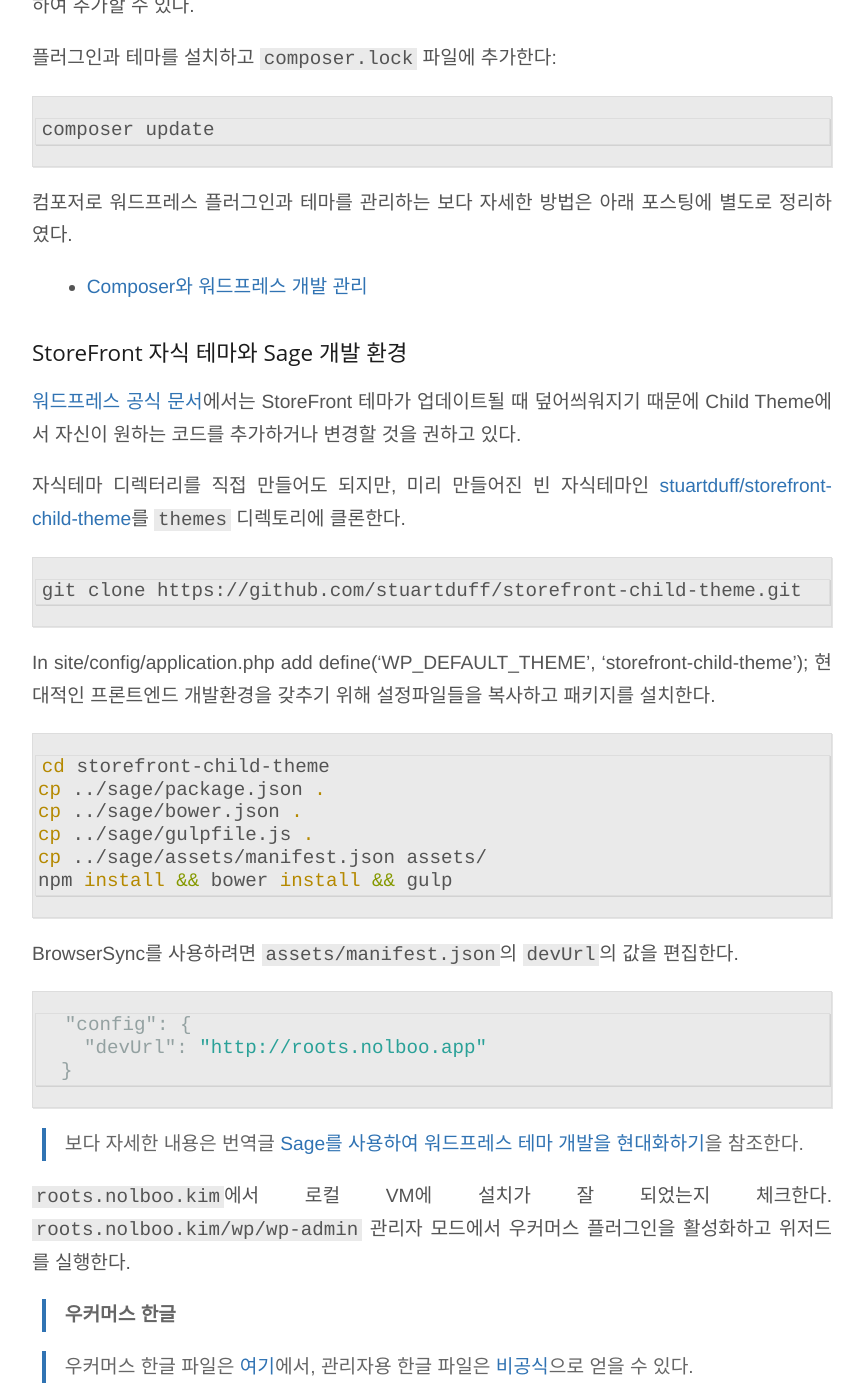
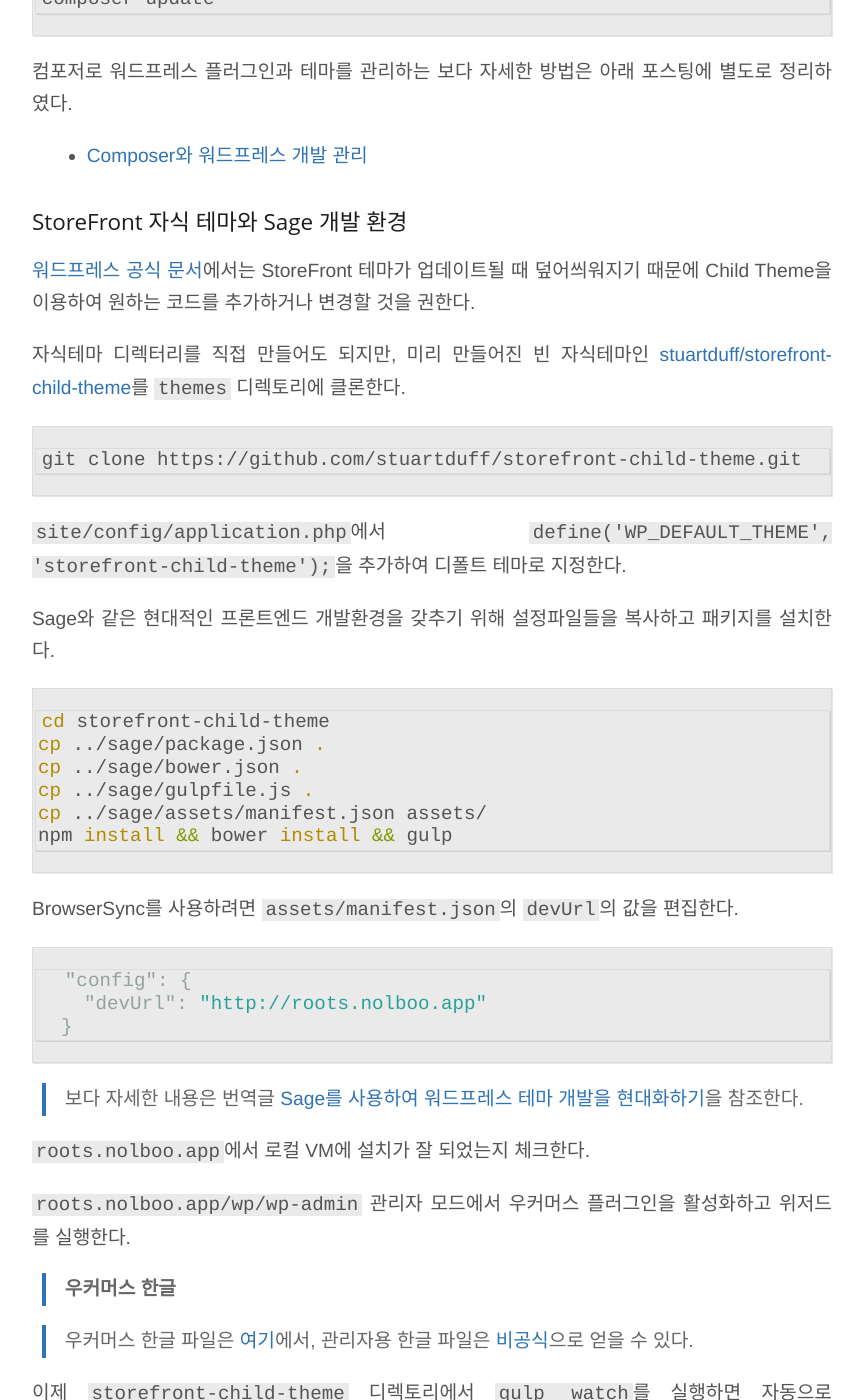
Before and after one commit to nolboo/nolboo.github.io, a Jekyll site: the page built from _posts/2016-06-26-wordpress-development-environment-roots-vm.md, in a window 1280 px wide and 1400 px high, scrolled down 3066 px. Shown: the whole window, without its empty margins (208-1072 px from the left). Built offline with Jekyll 4.4.1, drawn with Linux system fonts in a browser that asks for light colours; comment, search, counter and statistics services are not loaded; some of the changed text lies outside the part shown.

Commit message:
some change in wordpress devops post

````diff
--- a/_posts/2013-10-06-github-for-beginner.markdown
+++ b/_posts/2013-10-06-github-for-beginner.markdown
@@ -261,6 +261,7 @@
 
 * [GIT - 생활코딩](https://opentutorials.org/course/1492). 이보다 더 잘 설명한 한글 동영상 강좌를 본 적이 없다!
 * [어떻게 깃을 사용하는지 빠르게 알아봅시다](https://github.com/KennethanCeyer/tutorial-git)
+* [Git, 가장 쉽게 사용하기 - (1) 심플함이 답이다](http://blog.naver.com/PostView.nhn?blogId=tmondev&logNo=220759303637&redirect=Dlog), [Git, 가장 쉽게 사용하기 - (2) commit, branch 전략 잘 짜는 법](http://blog.naver.com/PostView.nhn?blogId=tmondev&logNo=220763012361&redirect=Dlog)
 * [Git을 이용한 협업 워크플로우 배우기](http://blog.appkr.kr/learn-n-think/comparing-workflows/)
 * [Pro Git][16]. 깃을 배우고 사용하는 법에 대한 오픈소스 북. 분량이 많지만, 기본을 배우기 위해서는 3장까지만 읽으면 된다.
 * [Try Git][17]. 코드스쿨과 깃허브가 팀을 짜서 이 속성 튜토리얼을 만들었다. 기본에 대해 좀 더 연습하길 원하면 도움이 될 것이다.
--- a/_posts/2013-10-15-free-blog-with-github-jekyll.markdown
+++ b/_posts/2013-10-15-free-blog-with-github-jekyll.markdown
@@ -251,3 +251,4 @@
 -	[놀부의 마크다운 사용법 - 무료 툴을 중심으로 한 워크플로우](http://nolboo.github.io/blog/2014/04/15/how-to-use-markdown/)
 -	[완전 초보를 위한 깃허브](http://nolboo.github.io/blog/2013/10/06/github-for-beginner/)
 -	[kakao 기술 블로그가 GitHub Pages로 간 까닭은](http://tech.kakao.com/2016/07/07/tech-blog-story/)
+-    [HubPress | A web application to build your Blog on GitHub](http://hubpress.io/): AsciiDoc을 기반으로 쉽게 깃허브 블로그를 관리할 수 있다.
--- a/_posts/2016-06-26-wordpress-development-environment-roots-vm.md
+++ b/_posts/2016-06-26-wordpress-development-environment-roots-vm.md
@@ -14,7 +14,7 @@
 
 일반적인 설정은 `group_vars/development/wordpress_sites.yml`에서 패스워드/보안 설정은 `group_vars/development/vault.yml`에서 할 수 있다.
 
-첫 key인 사이트 이름을 여러 변수의 기본 값으로 사용하기 때문에 도메인명을 사용을 권한다. 여기서는 `example.com` 대신 `roots.nolboo.kim`을 사용하겠다.
+첫 key인 사이트 이름을 여러 변수의 기본 값으로 사용하기 때문에 도메인명을 사용을 권한다. 여기서는 `example.com` 대신 `roots.nolboo.kim`을 사용한다.
 
 ```yaml
 # group_vars/development/wordpress_sites.yml
@@ -32,7 +32,7 @@
       enabled: false
 ```
 
-공식문서에서 관행적으로 dev`roots.nolboo.dev`가 `roots.nolboo.app`와 같이 app을 지정한 것은 VVV와 구별하기 위한 것이다. 간단히 `nolboo.app`과 같은 이름을 주어도, 사실 도메인 형식의 어떤 이름을 주어도 상관없다.
+공식문서에서 관행적으로 `roots.nolboo.dev`와 같은 url명을 주었지만, 여기서는 VVV와 구별하기 위해 `roots.nolboo.app`와 같이 app을 지정한다. 간단히 `nolboo.app`과 같은 이름을 주어도 되며, 사실 도메인 형식의 어떤 이름을 주어도 상관없다.
 
 `group_vars/development/vault.yml`는 다음과 같다.
 
@@ -49,17 +49,15 @@
 
 [공식 문서](https://roots.io/trellis/docs/wordpress-sites/)에 설정할 수 있는 다양한 옵션이 있다.
 
-[Local Development Setup | Trellis Documentation | Roots](https://roots.io/trellis/docs/local-development-setup/)
+설정파일을 편집하고난 다음에 `vagrant up` 명령으로 가상 머신을 만든다. 브라우저에서 `roots.nolboo.app`으로 접근한다. 관리자 모드는 `http://roots.nolboo.app/wp/wp-admin/`로 접근할 수 있다. 시간대/날자와 한글판 사이트로 변경한다.
 
-설정파일을 편집하고난 다음에 `vagrant up` 명령으로 가상 머신을 만든다. 브라우저에서 `roots.nolboo.kim`으로 접근을 한다. 관리자 모드는 `http://roots.nolboo.app/wp/wp-admin/`로 접근할 수 있다. 시간대/날자와 한글판 사이트로 변경한다.
-
->만약, `.app`의 호스트명을 변경하면 `vagrant hostmanager` 명령으로 `/etc/hosts` 파일에 반영하여야 한다. `vagrant up --provision` 명령으로 가상머신을 다시 provision해야 할 수도 있다. **항상 프로비전해야 한다.**
+>만약, `.app`의 호스트명을 변경하면 `vagrant hostmanager` 명령으로 `/etc/hosts` 파일에 반영하여야 한다. `vagrant up --provision` 명령으로 가상머신을 다시 provision해야 한다.
 
 `vagrant ssh` 명령으로 가상머신에 접속할 수 있다. 실제 사이트는 `/srv/www/roots.nolboo.kim`로 접근할 수 있다. 로컬 프로젝트 폴더명과는 상관없이 사이트 키로 서버 폴더를 만든 것을 알 수 있다.
 
 ## 플러그인과 테마 설치
 
-이제 자신의 플러그인과 테마를 설치한다. 여기서는 우커머스 플러그인과 스토어프론트 테마를 컴포저를 이용하여 설치한다. 좀 더 자세한 내용은
+이제 자신의 플러그인과 테마를 설치한다. 여기서는 우커머스 플러그인과 스토어프론트 테마를 컴포저로 설치한다.
 
 ### WooCommerce와 StoreFront 설치
 
@@ -69,7 +67,7 @@
 composer require wpackagist-plugin/woocommerce wpackagist-theme/storefront
 ```
 
-위의 명령어 한 줄을 풀어서 설명하고 순서대로 실행하면 다음과 같다:
+위의 명령어를 풀어서 설명하고 순서대로 실행하면 다음과 같다:
 
 `site/composer.json`에 버전과 함께 입력한다.
 
@@ -86,7 +84,7 @@
   },
 ```
 
-추가하기를 원하는 워드프레스 플러그인과 테마를 미러링 사이트인 [http://wpackagist.org](http://wpackagist.org)에서 검색하여 추가할 수 있다.
+추가하기를 원하는 워드프레스 플러그인과 테마를 미러링 사이트인 [http://wpackagist.org](http://wpackagist.org)에서 검색하여 추가한다.
 
 플러그인과 테마를 설치하고 `composer.lock` 파일에 추가한다:
 
@@ -101,7 +99,7 @@
 ### StoreFront 자식 테마와 Sage 개발 환경
 
 [워드프레스 공식 문서](https://codex.wordpress.org/ko:Child_Themes)에서는
-StoreFront 테마가 업데이트될 때 덮어씌워지기 때문에 Child Theme에서 자신이 원하는 코드를 추가하거나 변경할 것을 권하고 있다.
+StoreFront 테마가 업데이트될 때 덮어씌워지기 때문에 Child Theme을 이용하여 원하는 코드를 추가하거나 변경할 것을 권한다.
 
 자식테마 디렉터리를 직접 만들어도 되지만, 미리 만들어진 빈 자식테마인 [stuartduff/storefront-child-theme](https://github.com/stuartduff/storefront-child-theme)를 `themes` 디렉토리에 클론한다.
 
@@ -109,8 +107,9 @@
 git clone https://github.com/stuartduff/storefront-child-theme.git
 ```
 
-In site/config/application.php add define('WP_DEFAULT_THEME', 'storefront-child-theme');
-현대적인 프론트엔드 개발환경을 갖추기 위해 설정파일들을 복사하고 패키지를 설치한다.
+`site/config/application.php`에서 `define('WP_DEFAULT_THEME', 'storefront-child-theme');`을 추가하여 디폴트 테마로 지정한다.
+
+Sage와 같은 현대적인 프론트엔드 개발환경을 갖추기 위해 설정파일들을 복사하고 패키지를 설치한다.
 
 ```shell
 cd storefront-child-theme
@@ -131,22 +130,21 @@
 
 >보다 자세한 내용은 번역글 [Sage를 사용하여 워드프레스 테마 개발을 현대화하기](http://nolboo.kim/blog/2016/05/19/modernizing-wordpress-theme-development-with-sage/)을 참조한다.
 
-`roots.nolboo.kim`에서 로컬 VM에 설치가 잘 되었는지 체크한다.
-`roots.nolboo.kim/wp/wp-admin` 관리자 모드에서 우커머스 플러그인을 활성화하고 위저드를 실행한다.
+`roots.nolboo.app`에서 로컬 VM에 설치가 잘 되었는지 체크한다.
+
+`roots.nolboo.app/wp/wp-admin` 관리자 모드에서 우커머스 플러그인을 활성화하고 위저드를 실행한다.
 
 >#### 우커머스 한글
 
 >우커머스 한글 파일은 [여기](https://translate.wordpress.org/projects/wp-plugins/woocommerce/stable/ko/default)에서, 관리자용 한글 파일은 [비공식](http://martian36.tistory.com/1268)으로 얻을 수 있다.
 
-이제 `storefront-child-theme` 디렉토리에서 `gulp watch`를 실행하면 자동으로 브라우저가 `localhost:3000`를 보여줄 것이다.
+이제 `storefront-child-theme` 디렉토리에서 `gulp watch`를 실행하면 자동으로 `localhost:3000`을 띄워준다.
 
-웹스톰이나 서브라임과 같은 앱을 이용하여 편집한 후 실제로 반영되는지를 테스트한다.
+에디터에서 코드를 편집한 후 실시간으로 반영되는지를 테스트한다.
 
 `sage/.gitignore`를 참고하거나 [gitignore.io](https://github.com/joeblau/gitignore.io)를 이용하여 자신의 `.gitignore` 파일을 작성한 후 깃 저장소로 첫번째 푸시를 한다. 깃에 대한 지식이 전혀 없다면 [완전 초보를 위한 깃허브](http://nolboo.kim/blog/2013/10/06/github-for-beginner/)를 참조한다.
 
 ## TODO
 
-이 글을 더 붙잡고 있을 수가 없어서 일단 올리니 당분간 이 주제에 대한 초안으로 생각해주십시요.
-
 * [Using WooCommerce with Sage](https://roots.io/using-woocommerce-with-sage/)
 * [impressa/woopress](https://packagist.org/packages/impressa/woopress)
````
Also changed, not shown: 1 other file.
